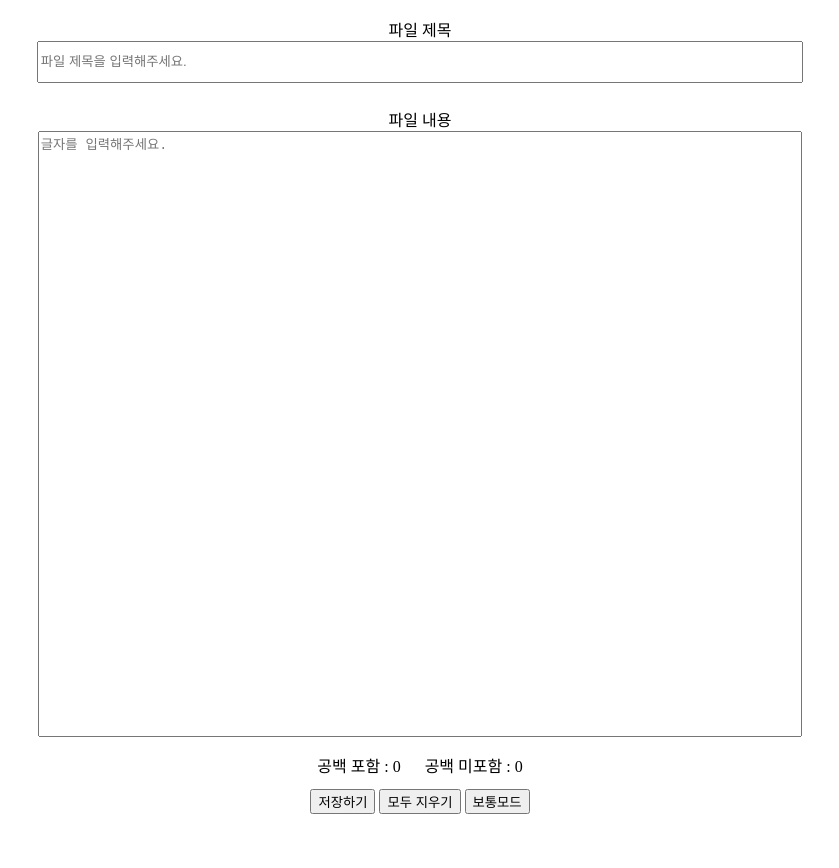
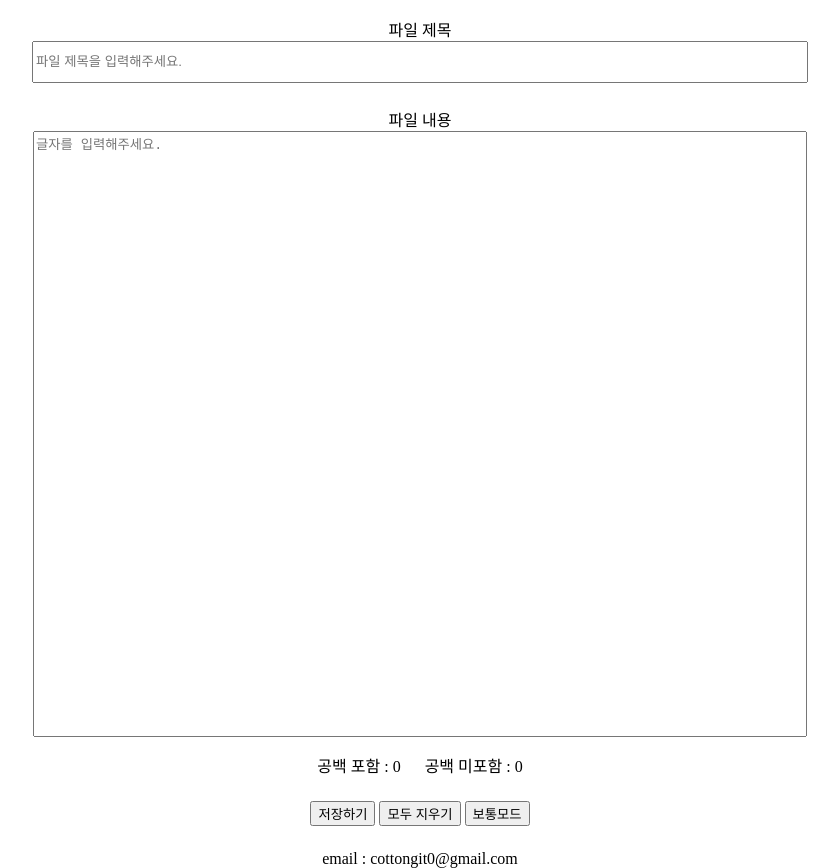
Before and after one commit to vuevus/count_str, a website built with Parcel: page index.html in a window 1280 px wide. Shown: the part 58-926 px from the top of the page, without its empty margins (220-1059 px from the left). Before the commit the page ends 880 px from the top, so only its background shows below. Built offline with nearby package versions, Linux system fonts and the light colour scheme.

```diff
--- a/index.html
+++ b/index.html
@@ -35,6 +35,10 @@
     <button for="checkbox" id="dark_btn" >야간모드</button>
   </section>
 
+  <section id="footer">
+    <div>email : cottongit0@gmail.com</div>
+  </section>
+
 </body>
 
 </html>
--- a/main.scss
+++ b/main.scss
@@ -1,5 +1,7 @@
 body {
+  height: 100%;
   text-align: center;
+  margin: auto;
   &.darkMode {
     background-color: rgb(14, 14, 17);
     color: rgb(188, 184, 199);
@@ -7,7 +9,7 @@
     #input_content {
       background-color: rgb(24, 24, 27);
       color: rgb(181, 176, 197);
-      border: none;
+      border: solid 1px rgb(78, 79, 82);
     }
   }
 }
@@ -51,6 +53,7 @@
 }
 
 #btn {
+  margin: 24px;
   #save_btn {
   }
   #delete_btn {
```
